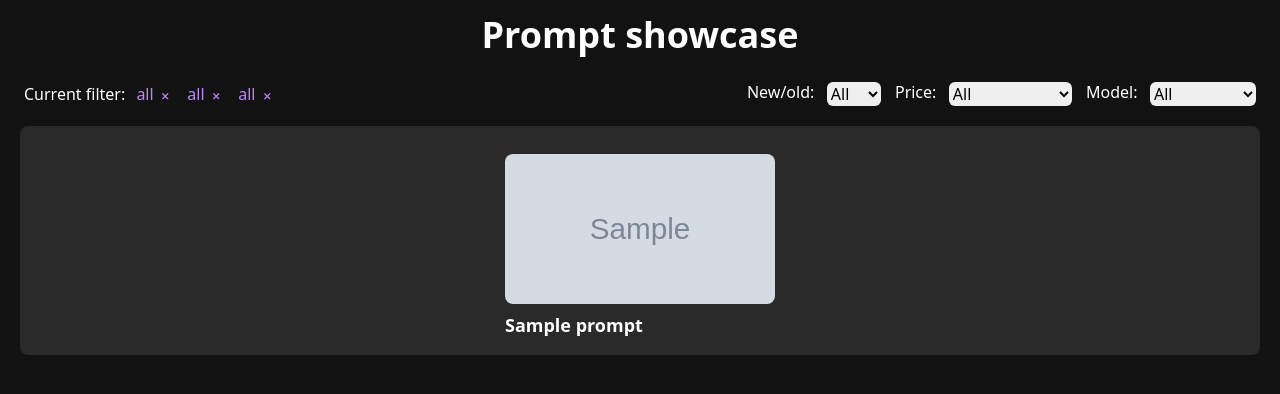
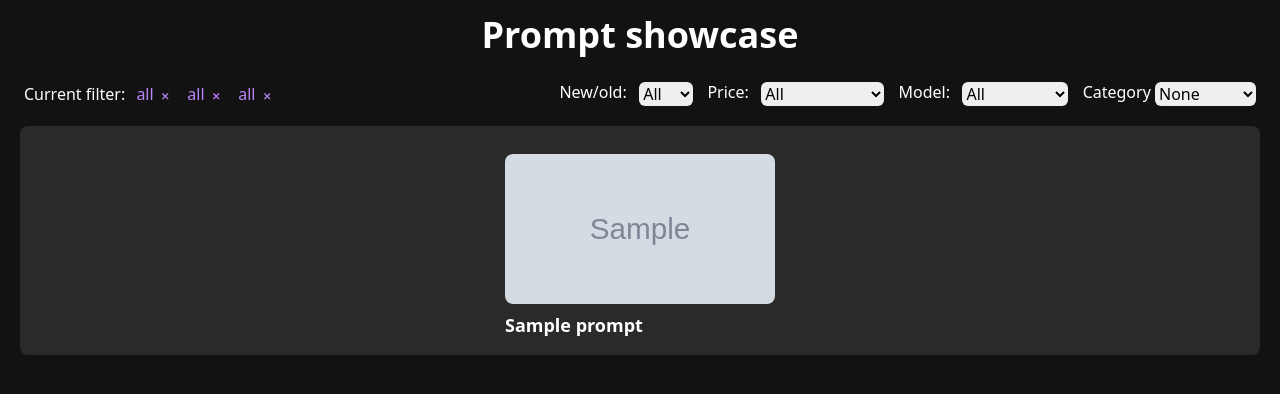
Before and after one commit to brittadam/development4-php, a PHP site: page /php/showcase.php?filter=All in a window 1280 px wide. Shown: the part 62-456 px from the top of the page. Run offline with PHP 8.4, Linux system fonts and the light colour scheme; tables that the repository leaves empty or names only in its code hold one stand-in row (values such as "Sample post"); grey boxes marked "Sample" are stand-in pictures; some libraries are stand-ins or nearby versions.

Commit message:
feat: user can filter on different categories

```diff
--- a/classes/Prompt.php
+++ b/classes/Prompt.php
@@ -81,7 +81,18 @@ class prompt
         }
     }
 
-    public static function filter($filterApprove, $filterDate, $filterPrice, $filterModel, $limit, $offset)
+    public static function getAllowedCategory($filterCategory){
+        // if one of the models is not dall-e or midjourney, return all
+        $categories = ["Nature", "Logo", "Civilisation", "Line_art"];
+
+        if (!in_array($filterCategory, $categories)) {
+            return 'all';
+        } else {
+            return $filterCategory;
+        }
+    }
+
+    public static function filter($filterApprove, $filterDate, $filterPrice, $filterModel, $filterCategory, $limit, $offset)
     {
         try {
             // getallowedmodels functie
@@ -89,6 +100,7 @@ class prompt
             $date = self::getAllowedDate($filterDate);
             $approve = self::getAllowedStatus($filterApprove);
             $price = self::getAllowedPrice($filterPrice);
+            $category = self::getAllowedCategory($filterCategory);
             // of get all of custom
             // sql injectie voor deze filter
 
@@ -99,7 +111,11 @@ class prompt
                 $sql .= " AND model = :model";
             }
 
-            switch ($date) {
+            if ($category != 'all') {
+                $sql .= " AND category = :category";
+            }
+
+            switch ($approve) {
                 case "all":
                     $sql .= " AND is_approved = 1";
                     break;
@@ -108,7 +124,7 @@ class prompt
                     break;
             }
 
-            switch ($approve) {
+            switch ($date) {
                 case "new":
                     $sql .= " ORDER BY tstamp DESC";
                     break;
@@ -146,6 +162,9 @@ class prompt
             if ($model != 'all') {
                 $statement->bindValue(":model", $model);
             }
+            if ($category != 'all') {
+                $statement->bindValue(":category", $category);
+            }
             $statement->execute();
             $prompts = $statement->fetchAll(PDO::FETCH_ASSOC);
             return $prompts;
@@ -157,7 +176,7 @@ class prompt
 
 
 
-    public static function getAll($filterApprove, $filterDate, $filterPrice, $filterModel)
+    public static function getAll($filterApprove, $filterDate, $filterPrice, $filterModel, $filterCategory)
     {
         try {
              // getallowedmodels functie
@@ -165,6 +184,7 @@ class prompt
              $date = self::getAllowedDate($filterDate);
              $approve = self::getAllowedStatus($filterApprove);
              $price = self::getAllowedPrice($filterPrice);
+             $category = self::getAllowedCategory($filterCategory);
              // of get all of custom
              // sql injectie voor deze filter
 
@@ -175,7 +195,11 @@ class prompt
                  $sql .= " AND model = :model";
              }
 
-            switch ($date) {
+             if ($category != 'all') {
+                 $sql .= " AND category = :category";
+             }
+
+             switch ($approve) {
                  case "all":
                      $sql .= " AND is_approved = 1";
                      break;
@@ -184,7 +208,7 @@ class prompt
                      break;
              }
 
-            switch ($approve) {
+             switch ($date) {
                  case "new":
                      $sql .= " ORDER BY tstamp DESC";
                      break;
@@ -219,6 +243,9 @@ class prompt
              $statement = $conn->prepare($sql);
              if ($model != 'all') {
                  $statement->bindValue(":model", $model);
+             }
+             if ($category != 'all') {
+                 $statement->bindValue(":category", $category);
              }
              $statement->execute();
              $prompts = $statement->fetchAll(PDO::FETCH_ASSOC);
--- a/showcase.php
+++ b/showcase.php
@@ -8,7 +8,7 @@ try {
         $profilePicture = $userDetails['profile_picture_url'];
     }
 
-    $filters = ['filterApprove', 'filterDate', 'filterPrice', 'filterModel'];
+    $filters = ['filterApprove', 'filterDate', 'filterPrice', 'filterModel', 'filterCategory'];
 
     // This loop iterates over an array of the four filter variables, and for each one,
     // it checks if the corresponding $_GET parameter is set. If it is, it sets the variable with a dynamic variable variable
@@ -26,27 +26,15 @@ try {
         $filterApprove = 'all';
     }
 
-    if ($filterDate != 'all' && $filterDate != 'new' && $filterDate != 'old') {
-        $filterDate = 'all';
-    }
-
-    if ($filterPrice != 'all' && $filterPrice != 'low' && $filterPrice != 'high') {
-        $filterPrice = 'all';
-    }
-
-    if ($filterModel != 'all' && $filterModel != 'Midjourney' && $filterModel != 'Dall-E') {
-        $filterModel = 'all';
-    }
-
     $limit = 15; // number of prompts to display per page
     $page = isset($_GET['page']) ? (int)$_GET['page'] : 1; // current page number
     $offset = ($page - 1) * $limit; // calculate the offset for SQL LIMIT
 
     // get the prompts with the selected filter, limited to the current page
-    $prompts = Prompt::filter($filterApprove,  $filterDate, $filterPrice, $filterModel, $limit, $offset);
+    $prompts = Prompt::filter($filterApprove,  $filterDate, $filterPrice, $filterModel, $filterCategory, $limit, $offset);
 
     // count the total number of prompts with the selected filter
-    $totalPrompts = count(Prompt::getAll($filterApprove, $filterDate, $filterPrice, $filterModel));
+    $totalPrompts = count(Prompt::getAll($filterApprove, $filterDate, $filterPrice, $filterModel, $filterCategory));
 
     $amount = count($prompts);
 
@@ -123,6 +111,14 @@ try {
                     <option value="Midjourney">Midjourney</option>
                     <option value="Dall-E">Dall-E</option>
                 </select>
+                <label class="text-white relative bottom-[2px] ml-[10px]" for="filterCategory">Category</label>
+                    <select class="filter-select rounded-md" name="filterCategory" class="rounded-md">
+                        <option value="None">None</option>
+                        <option value="Nature">Nature</option>
+                        <option value="Logo">Logo</option>
+                        <option value="Civilisation">Civilisation</option>
+                        <option value="Line_art">Line art</option>
+                    </select>
             </form>
         </div>
     </section>
--- a/uploadPrompt.php
+++ b/uploadPrompt.php
@@ -213,7 +213,7 @@ if (isset($_SESSION["loggedin"])) {
                         <option value="Nature">Nature</option>
                         <option value="Logo">Logo</option>
                         <option value="Civilisation">Civilisation</option>
-                        <option value="Line art">Line art</option>
+                        <option value="Line_art">Line art</option>
                     </select>
                     <?php if (isset($modelError)) : ?>
                         <p class="text-red-500 text-xs italic"><?php echo $modelError; ?></p>
```
Lines whose indentation alone changed are shown as unchanged.
